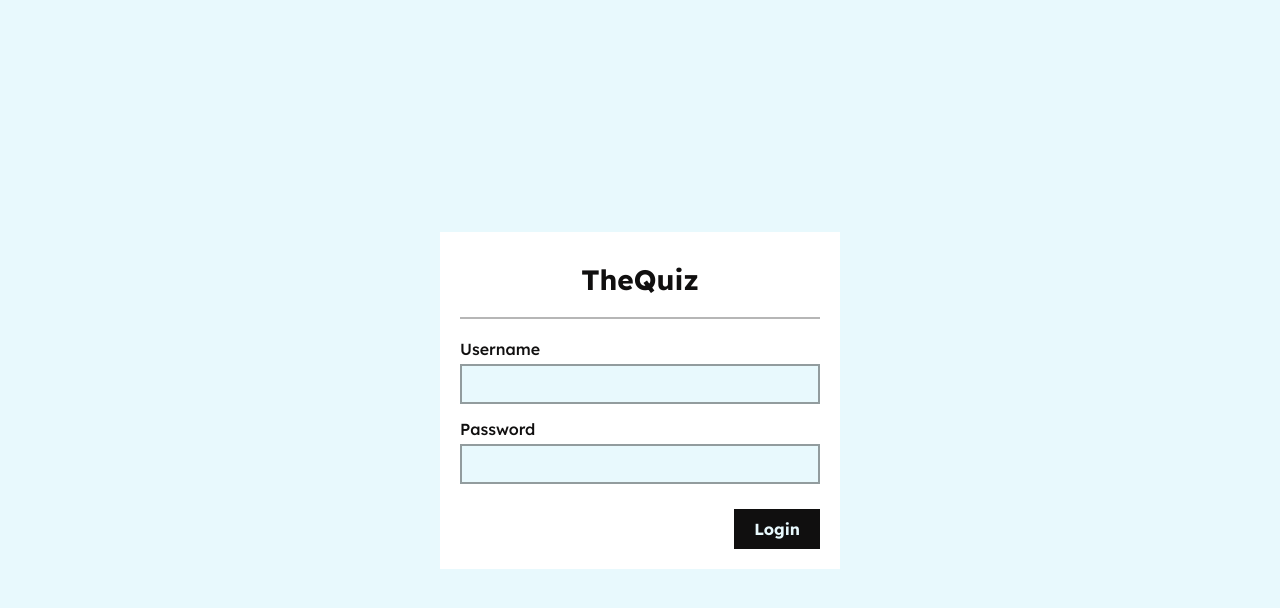
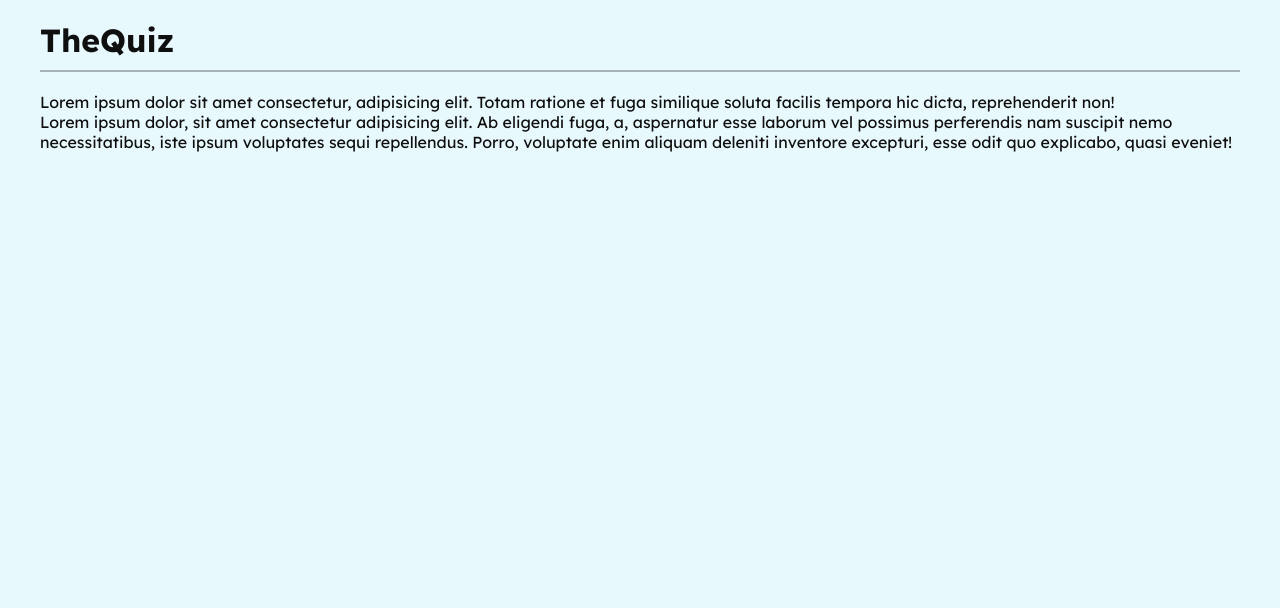
Before and after one commit to BayuDC/quiz, a Svelte app in the folder web/: page / in a window 1280 px wide. Shown: the top 608 px of the page. Built offline with nearby package versions, Linux system fonts and the light colour scheme.

Commit message:
chore: add some layouts

```diff
--- a/web/src/App.svelte
+++ b/web/src/App.svelte
@@ -1,10 +1,11 @@
 <script>
     import Container from './components/Container.svelte';
-    import Login from './components/Login.svelte';
+    import Login from './pages/Login.svelte';
+    import Root from './pages/Root.svelte';
 </script>
 
 <main>
     <Container>
-        <Login />
+        <Root />
     </Container>
 </main>
--- a/web/src/components/Login.svelte
+++ b/web/src/layouts/Card.svelte
@@ -1,34 +1,21 @@
-<script>
-    import Input from '../shared/Input.svelte';
-    import Button from '../shared/Button.svelte';
-
-    const handleSubmit = () => {
-        console.log('Hello');
-    };
-</script>
-
-<div class="login">
-    <form on:submit|preventDefault={handleSubmit}>
+<div class="layout-card">
+    <div class="wrapper">
         <h1>TheQuiz</h1>
         <hr />
-
-        <Input label="Username" name="txt-username" required />
-        <Input label="Password" name="txt-password" required type="password" />
-
-        <Button>Login</Button>
-    </form>
+        <slot />
+    </div>
 </div>
 
 <style lang="scss">
-    @import '../styles/mixin';
     @import '../styles/variable';
 
-    .login {
+    .layout-card {
         min-height: 100vh;
         display: flex;
         justify-content: center;
         align-items: center;
-        form {
+
+        .wrapper {
             background: #fff;
             padding: 20px;
             width: 100%;
@@ -40,14 +27,14 @@
                 text-align: center;
             }
 
+            hr {
+                margin-bottom: 20px;
+            }
+
             & :global(button) {
                 margin-top: 25px;
                 margin-left: auto;
             }
         }
-
-        hr {
-            margin-bottom: 20px;
-        }
     }
 </style>
--- /dev/null
+++ b/web/src/layouts/Main.svelte
@@ -0,0 +1,14 @@
+<div class="layout-main">
+    <h1>TheQuiz</h1>
+    <hr />
+    <slot />
+</div>
+
+<style lang="scss">
+    .layout-main {
+        padding: 20px 0;
+        hr {
+            margin-bottom: 20px;
+        }
+    }
+</style>
--- /dev/null
+++ b/web/src/pages/Login.svelte
@@ -0,0 +1,19 @@
+<script>
+    import LayoutCard from '../layouts/Card.svelte';
+
+    import Input from '../shared/Input.svelte';
+    import Button from '../shared/Button.svelte';
+
+    const handleSubmit = () => {
+        console.log('Hello');
+    };
+</script>
+
+<LayoutCard>
+    <form on:submit|preventDefault={handleSubmit}>
+        <Input label="Username" name="txt-username" required />
+        <Input label="Password" name="txt-password" required type="password" />
+
+        <Button>Login</Button>
+    </form>
+</LayoutCard>
--- /dev/null
+++ b/web/src/pages/Root.svelte
@@ -0,0 +1,15 @@
+<script>
+    import LayoutMain from '../layouts/Main.svelte';
+</script>
+
+<LayoutMain>
+    <p>
+        Lorem ipsum dolor sit amet consectetur, adipisicing elit. Totam ratione et fuga similique soluta facilis tempora
+        hic dicta, reprehenderit non!
+    </p>
+    <p>
+        Lorem ipsum dolor, sit amet consectetur adipisicing elit. Ab eligendi fuga, a, aspernatur esse laborum vel
+        possimus perferendis nam suscipit nemo necessitatibus, iste ipsum voluptates sequi repellendus. Porro, voluptate
+        enim aliquam deleniti inventore excepturi, esse odit quo explicabo, quasi eveniet!
+    </p>
+</LayoutMain>
```
